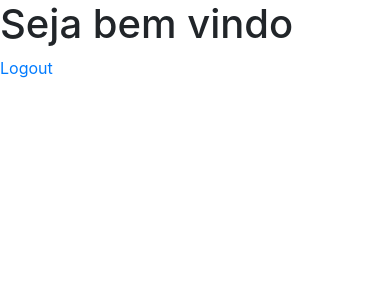
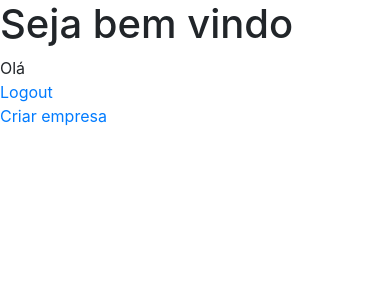
Before and after one commit to giuliana-marquesi/gestao_rh, a Django app: page / in a window 390 px wide. Shown: the top 300 px of the page. Run offline with Django 3.2, Linux system fonts and the light colour scheme; the visitor is signed in with stand-in values (Sample User, id 1); data that the repository does not hold is empty; some libraries are stand-ins or nearby versions.

Commit message:
criando view para empresa, criar empresa

```diff
--- a/core/templates/core/index.html
+++ b/core/templates/core/index.html
@@ -4,7 +4,17 @@
 	<h1>Seja bem vindo</h1>
 	<div class="row">
 		<div class="col-sm">
+			Olá {{ usuario.funcionario.nome }}
+		</div>
+		<div class="col-sm">
 			<a href="{% url 'logout' %}">Logout</a>
+		</div>
+		<div class="col-sm">
+			{% if usuario.funcionario.empresa %}
+				<a href="">Editar empresa</a>
+			{% else %}
+				<a href="">Criar empresa</a>
+			{% endif %}
 		</div>
 	</div>
 
--- a/core/views.py
+++ b/core/views.py
@@ -1,7 +1,10 @@
 from django.shortcuts import render
 from django.contrib.auth.decorators import login_required
+from funcionario.models import Funcionario
 
 # Create your views here.
 @login_required
 def home(request):
-	return render(request, 'core/index.html')
+	data = {}
+	data['usuario'] = request.user
+	return render(request, 'core/index.html', data)
--- /dev/null
+++ b/empresa/urls.py
@@ -0,0 +1,6 @@
+from django.urls import path
+from .views import EmpresaCreate
+
+urlpatterns = [
+	path('novo', EmpresaCreate.as_view(), name='create_empresa'),
+]
--- a/funcionario/models.py
+++ b/funcionario/models.py
@@ -9,7 +9,7 @@ class Funcionario(models.Model):
 	nome = models.CharField(max_length=100)
 	user = models.OneToOneField(User, on_delete=models.PROTECT)
 	departamentos = models.ManyToManyField(Departamento)
-	empresa = models.ForeignKey(Empresa, on_delete=models.PROTECT)
+	empresa = models.ForeignKey(Empresa, on_delete=models.PROTECT, null=True, blank=True)
 
 	def __str__(self):
 		return self.nome
--- a/gestao_rh/urls.py
+++ b/gestao_rh/urls.py
@@ -18,7 +18,8 @@ from django.urls import path, include
 
 urlpatterns = [
 	path('', include('core.urls')),
-	path('funcionarios/', include('funcionario.urls')),
+	path('funcionario/', include('funcionario.urls')),
+    path('empresa/', include('empresa.urls')),
     path('admin/', admin.site.urls),
     path('accounts/', include('django.contrib.auth.urls')),
 ]
```
Also changed, not shown: empresa/templates/empresa/empresa_form.html (added, +10 -0 lines), empresa/views.py (+7 -0 lines), empresa/migrations/0002_auto_20181118_2058.py (added), empresa/migrations/0003_auto_20181118_2103.py (added), funcionario/migrations/0005_auto_20181118_2103.py (added).
